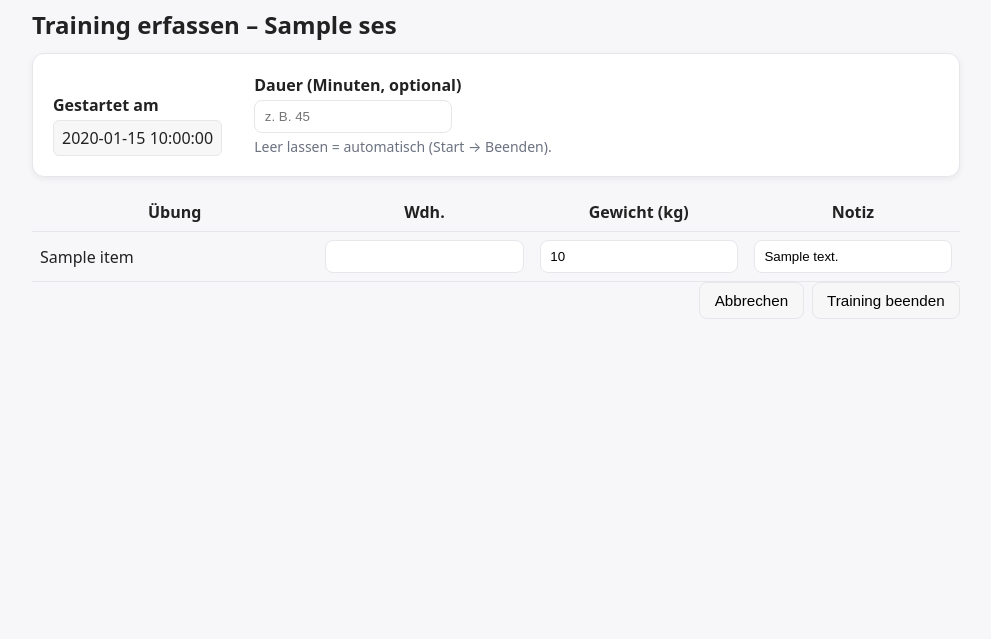
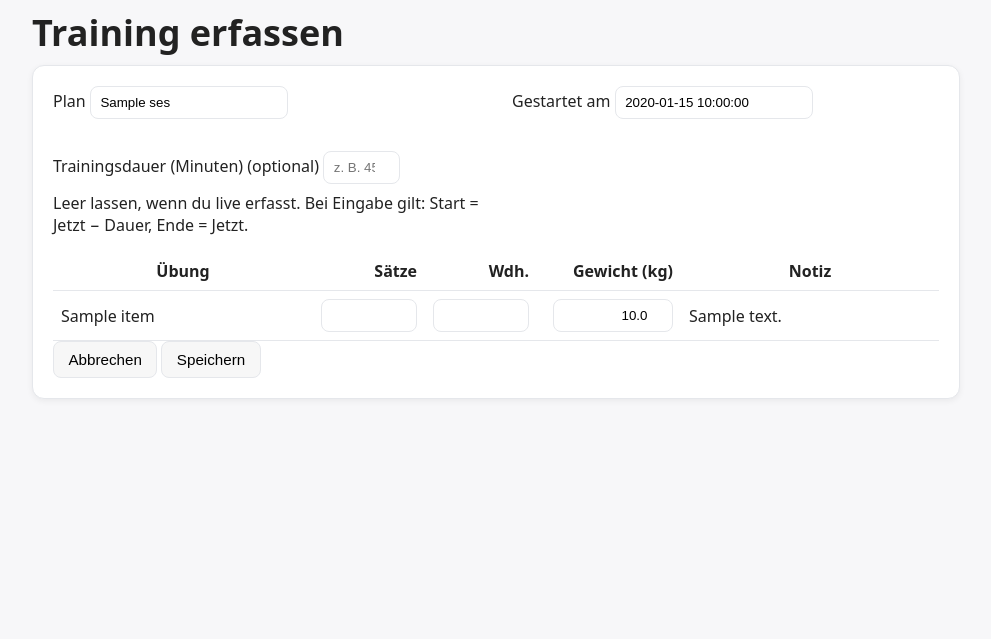
Before and after one commit to lp-coding/FitLog, a Flask app: template fitlog/templates/sessions/record.html in a window 1280 px wide. Shown: the part 89-728 px from the top of the page, without its empty margins (144-1135 px from the left). Run offline with Flask 3, Linux system fonts and the light colour scheme; the template is opened without the code that fills it: most values are stand-ins (such as "Sample title", 1, 10 or a date in 2020).

Commit message:
fix(record): one-row-per-exercise; clamp sets 0–99; make note display-only; add optional duration

```diff
--- a/fitlog/templates/sessions/record.html
+++ b/fitlog/templates/sessions/record.html
@@ -1,84 +1,113 @@
 {% extends "base.html" %}
-{% set title = "Training erfassen – " ~ sess.plan_name %}
-{% block title %}{{ title }}{% endblock %}
+{% block title %}Training erfassen – FitLog{% endblock %}
 
 {% block content %}
-<h2>{{ title }}</h2>
+<h1>Training erfassen</h1>
 
-<form method="post" action="{{ url_for('sessions.finish_session', session_id=sess.id) }}">
+<form method="post"
+      action="{{ url_for('sessions.finish_session', session_id=sess.id) }}"
+      class="card p-4 space-y-4">
 
-  <!-- Header: Startzeit (read-only) + optionale Dauer -->
-  <div class="card" style="margin-bottom:1rem;">
-    <div style="display:flex; gap:2rem; align-items:flex-end; flex-wrap:wrap;">
+  <!-- Kopfbereich -->
+  <div class="grid grid-cols-1 md:grid-cols-3 gap-4 items-end">
     <div>
-        <label class="label">Gestartet am</label>
-        <div class="readonly">
-          {{ sess.started_at or "-" }}
-        </div>
+      <label class="block text-sm font-medium mb-1">Plan</label>
+      <input class="input w-full" type="text" value="{{ sess.plan_name }}" readonly>
     </div>
     <div>
-        <label for="duration_minutes_override" class="label">Dauer (Minuten, optional)</label>
-        <input id="duration_minutes_override"
-               name="duration_minutes_override"
-               type="number" min="0" step="1" placeholder="z. B. 45">
-        <div class="hint">Leer lassen = automatisch (Start → Beenden).</div>
+      <label class="block text-sm font-medium mb-1">Gestartet am</label>
+      <input class="input w-full" type="text" value="{{ started_display }}" readonly>
     </div>
+    <div>
+      <label class="block text-sm font-medium mb-1">
+        Trainingsdauer (Minuten) <span class="text-gray-500">(optional)</span>
+      </label>
+      <input class="input w-full" type="number" name="duration_minutes"
+             min="1" max="600" placeholder="z. B. 45">
+      <p class="text-xs text-gray-500 mt-1">
+        Leer lassen, wenn du live erfasst. Bei Eingabe gilt: Start = Jetzt − Dauer, Ende = Jetzt.
+      </p>
     </div>
   </div>
 
-  <!-- Tabelle: Übung | Wdh. | Gewicht | Notiz -->
-  <table class="table table-striped">
+  <!-- Tabelle: eine Zeile pro Übung -->
+  <div class="overflow-x-auto">
+    <table class="table w-full align-middle">
       <thead>
         <tr>
-        <th style="width:32%;">Übung</th>
-        <th style="width:14%;">Wdh.</th>
-        <th style="width:18%;">Gewicht (kg)</th>
-        <th>Notiz</th>
+          <th class="text-left">Übung</th>
+          <th class="text-right" style="width:7rem;">Sätze</th>
+          <th class="text-right" style="width:7rem;">Wdh.</th>
+          <th class="text-right" style="width:9rem;">Gewicht (kg)</th>
+          <th class="text-left">Notiz</th>
         </tr>
       </thead>
       <tbody>
-      {% for it in items %}
-      <tr>
-        <td>
-          {{ it.name }}
-          <input type="hidden" name="exercise_id" value="{{ it.exercise_id }}">
+        {% for item in items %}
+        <tr class="border-t">
+          <td class="py-2">{{ item.name }}</td>
+
+          <td class="py-2 text-right">
+            <input class="input text-right"
+                   type="number"
+                   name="ex[{{ item.exercise_id }}][sets]"
+                   min="0" max="99" step="1"
+                   value="{{ item.sets if item.sets is not none else '' }}"
+                   inputmode="numeric"
+                   style="width:6rem">
           </td>
-        <td>
-          <input type="number"
-                 name="reps_{{ it.exercise_id }}"
-                 min="0" step="1"
-                 value="{{ it.reps }}">
+
+          <td class="py-2 text-right">
+            <input class="input text-right"
+                   type="number"
+                   name="ex[{{ item.exercise_id }}][reps]"
+                   min="1" max="999" step="1"
+                   value="{{ item.reps if item.reps is not none else '' }}"
+                   inputmode="numeric"
+                   style="width:6rem">
           </td>
-        <td>
-          <input type="number"
-                 name="weight_{{ it.exercise_id }}"
-                 min="0" step="0.5"
-                 value="{{ it.weight_kg }}">
+
+          <td class="py-2 text-right">
+            <input class="input text-right"
+                   type="number"
+                   name="ex[{{ item.exercise_id }}][weight]"
+                   min="0" max="2000" step="0.5"
+                   value="{% if item.weight_kg is not none %}{{ '{:.1f}'.format(item.weight_kg) }}{% else %}{% endif %}"
+                   inputmode="decimal"
+                   style="width:7.5rem">
           </td>
-        <td>
-          <input type="text"
-                 name="note_{{ it.exercise_id }}"
-                 value="{{ it.note or '' }}"
-                 placeholder="optional">
+
+          <td class="py-2">
+            <span class="text-gray-800">{{ item.note or '–' }}</span>
             </td>
+
         </tr>
+        <!-- wichtig: jede Zeile liefert die ID extra -->
+        <input type="hidden" name="exercise_id" value="{{ item.exercise_id }}">
         {% endfor %}
       </tbody>
     </table>
+  </div>
 
-  <div class="actions" style="display:flex; gap:0.5rem; justify-content:flex-end;">
-    <!-- Abbrechen: nichts speichern -->
-    <button class="btn btn-secondary"
-            formaction="{{ url_for('sessions.abort_session', session_id=sess.id) }}"
-            formmethod="post">Abbrechen</button>
-
-    <button class="btn btn-primary" type="submit">Training beenden</button>
+  <!-- Aktionen -->
+  <div class="flex gap-2 justify-end">
+    <form method="post"
+          action="{{ url_for('sessions.abort_session', session_id=sess.id) }}">
+      <button class="btn btn-secondary" type="submit">Abbrechen</button>
+    </form>
+    <button class="btn btn-primary" type="submit">Speichern</button>
   </div>
 </form>
 
-<style>
-  .label { font-weight:600; display:block; margin-bottom:.25rem; }
-  .readonly { padding:.375rem .5rem; background:#f7f7f8; border:1px solid #e8e8ea; border-radius:.375rem; min-height:2.25rem; }
-  .hint { color:#6b7280; font-size:.875rem; margin-top:.25rem; }
-</style>
+<!-- Clamp für Sätze (0..99) -->
+<script>
+  document.addEventListener('input', (ev) => {
+    const el = ev.target;
+    if (el.name && el.name.endsWith('[sets]')) {
+      const v = Number(el.value || 0);
+      if (v < 0) el.value = 0;
+      if (v > 99) el.value = 99;
+    }
+  });
+</script>
 {% endblock %}
```
Also changed, not shown: fitlog/blueprints/sessions.py (+160 -64 lines), fitlog/routes/sessions.py (added), fitlog/services/plan_defaults.py (added). Lines whose indentation alone changed are shown as unchanged.
